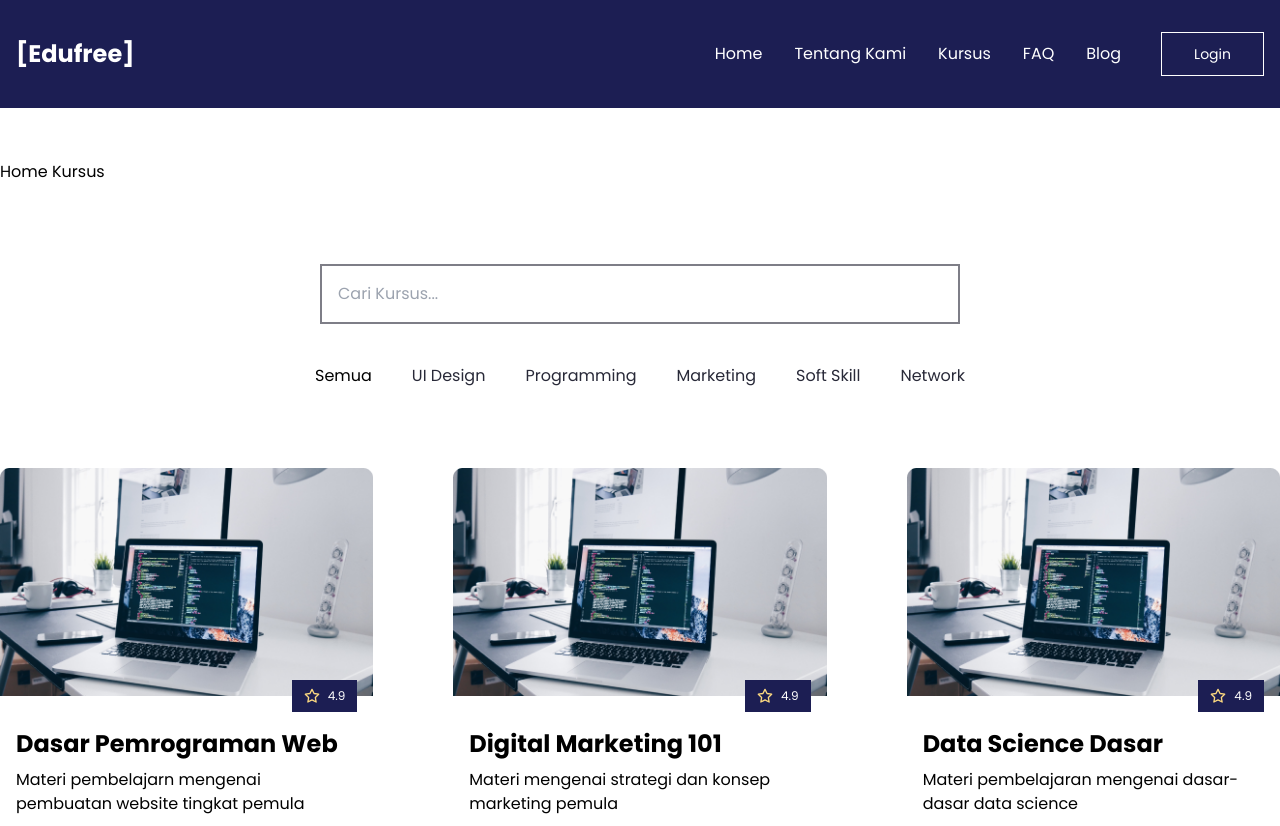
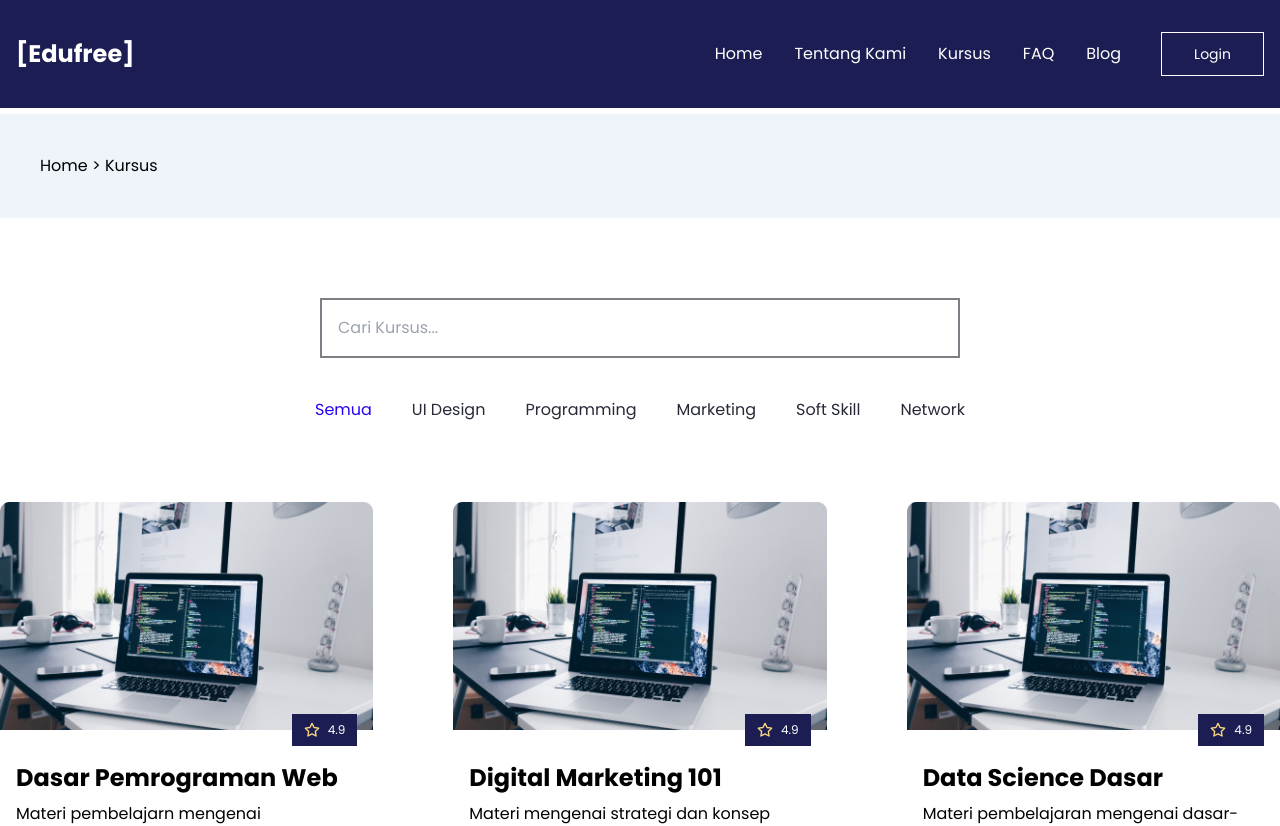
Before and after one commit to ikhlasdansantai/Edufree-mini-clone, a Next.js app: page /kursus in a window 1280 px wide. Shown: the top 826 px of the page. Built offline with nearby package versions, Linux system fonts and the light colour scheme.

Commit message:
breadcrumb:333333333

```diff
--- a/src/app/kursus/[slug]/page.tsx
+++ b/src/app/kursus/[slug]/page.tsx
@@ -6,7 +6,14 @@ import Jumbotron from "@/app/_components/jumbotron";
 
 export default function CourseDetail() {
   return (
-    <main className="max-w-[90rem] mx-auto my-40 text-xl min-h-[100dvh]">
+    <main className="mb-40 mt-[7.1rem] text-xl min-h-[100dvh]">
+      <section className="breadcrump bg-[#EEF4FA] p-10">
+        <span className="max-w-[90rem] mx-auto block">
+          Home {">"} Kursus {">"} Detail kursus
+        </span>
+      </section>
+
+      <section className="max-w-[90rem] mt-20 mx-auto">
         <p className="text-[#282938]">web design dan development</p>
         <h1 className="text-[#282938] font-semibold text-4xl my-4">Dasar Pemrograman Web</h1>
         <p className="text-[#282938] text-xl">Mengenal hal-hal dasar pembuatan website</p>
@@ -18,8 +25,8 @@ export default function CourseDetail() {
         <div className="blog__contents space-y-8 text-[#282938] max-w-5xl mx-auto mt-20">
           <h2 className="font-semibold text-2xl">Tentang Kursus</h2>
           <p>
-          Pemrograman web atau web programming adalah istilah yang berkaitan erat dengan website dan internet. Mengapa begitu? Karena web programming adalah salah satu proses pembuatan website untuk keperluan internet yang biasanya disebut
-          dengan istilah WWW atau world wide web. Istilah WWW banyak dikenal karena bagaimanapun adalah layanan internet paling populer saat ini.
+            Pemrograman web atau web programming adalah istilah yang berkaitan erat dengan website dan internet. Mengapa begitu? Karena web programming adalah salah satu proses pembuatan website untuk keperluan internet yang biasanya
+            disebut dengan istilah WWW atau world wide web. Istilah WWW banyak dikenal karena bagaimanapun adalah layanan internet paling populer saat ini.
           </p>
 
           <p>Dalam kursus ini kamu akan diajarkan cara mebuat web dengan standar industri. Disini kamu akan diajarkan tentang Html, Css dan Javascript yang merupakan pondasi dasar dalam pembuatan website</p>
@@ -45,6 +52,7 @@ export default function CourseDetail() {
         </div>
 
         <Jumbotron />
+      </section>
     </main>
   );
 }
--- a/src/app/kursus/page.tsx
+++ b/src/app/kursus/page.tsx
@@ -30,17 +30,17 @@ export default function KursusPage() {
   const workCategories = ["Semua", "UI Design", "Programming", "Marketing", "Soft Skill", "Network"];
 
   return (
-    <main className="my-40 min-h-[100dvh]">
-      <div className="breadcrump">
-        <span>Home Kursus</span>
-      </div>
+    <main className="mt-[7.1rem] mb-40 min-h-[100dvh]">
+      <section className="breadcrump bg-[#EEF4FA] p-10">
+        <span className="max-w-[90rem] mx-auto block">Home {">"} Kursus</span>
+      </section>
 
       <section id="main-section" className="max-w-[90rem] mx-auto my-20">
         <div className="main__header w-full mx-auto flex justify-center flex-col items-center gap-10">
           <input type="search" placeholder="Cari Kursus..." className="rounded-md border-2 w-[40rem] py-4 px-4 mx-auto border-[#282938]/60 text-[#282938]" />
           <ul className="flex items-center gap-10 mx-auto font-medium">
             {workCategories.map((category, index) => (
-              <li key={index} className={`text-[${category === "Semua" ? "#2405F2" : "#282938"}]`}>
+              <li key={index} className={`${category === "Semua" ? "text-[#2405F2]" : "text-[#282938]"}`}>
                 {category}
               </li>
             ))}
```
Lines whose indentation alone changed are shown as unchanged.
